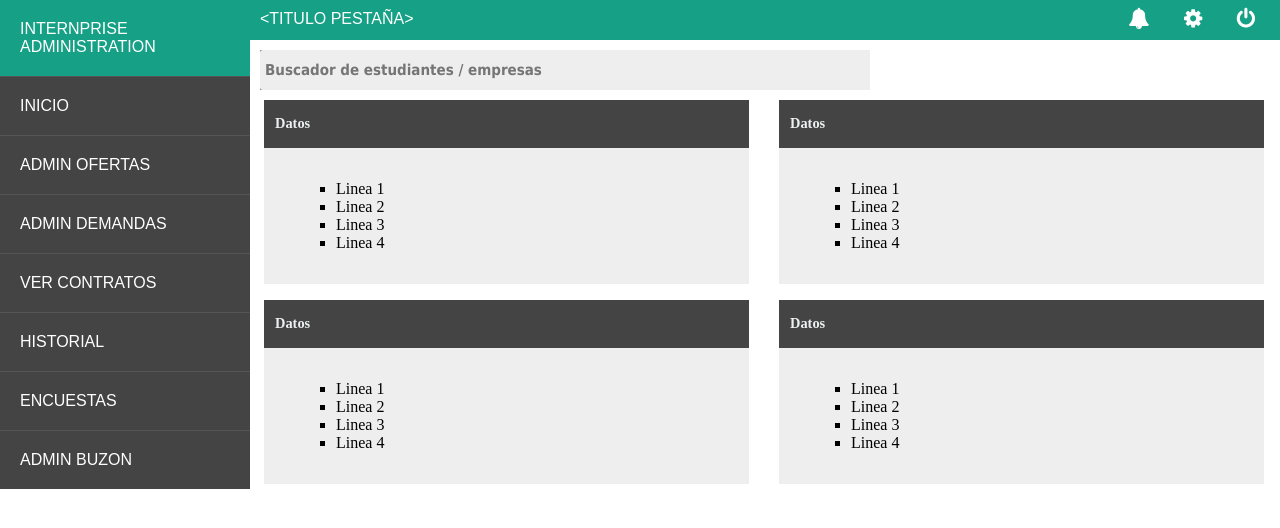
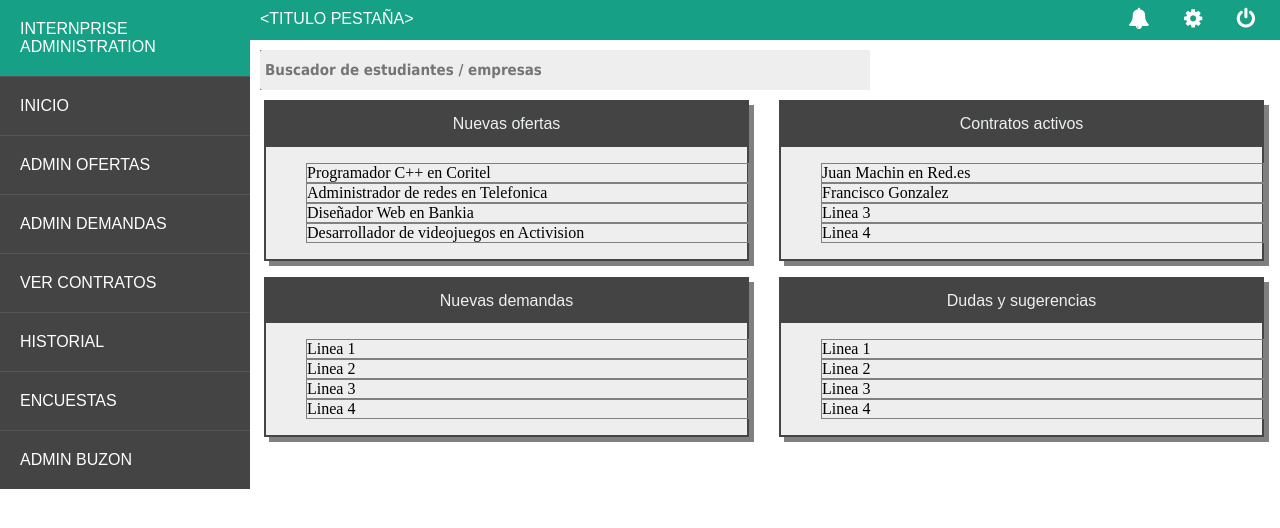
Before and after one commit to franloza/internprise, a PHP site: page /admin-dashboard.php in a window 1280 px wide. Shown: the top 528 px of the page. Run offline with PHP 8.4, Linux system fonts and the light colour scheme.

Commit message:
Visual improves

```diff
--- a/pr2/admin-dashboard.php
+++ b/pr2/admin-dashboard.php
@@ -14,7 +14,35 @@
             <div class="widget-container">
                 <div class="widget">
                     <header>
-                        <h3>Datos</h3>
+                        <h2>Nuevas ofertas</h2>
+                    </header>
+                    <div class="content">
+                        <ul>
+                            <li>Programador C++ en Coritel</li>
+                            <li>Administrador de redes en Telefonica</li>
+                            <li>Diseñador Web en Bankia</li>
+                            <li>Desarrollador de videojuegos en Activision</li>
+                        </ul>
+                    </div>
+                </div>
+                <div class="widget">
+                    <header>
+                        <h2>Contratos activos</h2>
+                    </header>
+                    <div class="content">
+                        <ul>
+                            <li>Juan Machin en Red.es</li>
+                            <li>Francisco Gonzalez </li>
+                            <li>Linea 3</li>
+                            <li>Linea 4</li>
+                        </ul>
+                    </div>
+                </div>
+	        </div>
+            <div class="widget-container">
+                <div class="widget">
+                    <header>
+                        <h2>Nuevas demandas</h2>
                     </header>
                     <div class="content">
                         <ul>
@@ -27,35 +55,7 @@
                 </div>
                 <div class="widget">
                     <header>
-                    <h3>Datos</h3>
-                </header>
-                <div class="content">
-                    <ul>
-                        <li>Linea 1</li>
-                        <li>Linea 2</li>
-                        <li>Linea 3</li>
-                        <li>Linea 4</li>
-                    </ul>
-                </div>
-            </div>
-	   </div>
-        <div class="widget-container">
-            <div class="widget">
-                <header>
-                    <h3>Datos</h3>
-                </header>
-                <div class="content">
-                    <ul>
-                        <li>Linea 1</li>
-                        <li>Linea 2</li>
-                        <li>Linea 3</li>
-                        <li>Linea 4</li>
-                    </ul>
-                </div>
-            </div>
-            <div class="widget">
-                <header>
-                    <h3>Datos</h3>
+                        <h2>Dudas y sugerencias</h2>
                     </header>
                     <div class="content">
                         <ul>
@@ -68,5 +68,6 @@
                 </div>
     	   </div>
         </div>
+    </div>
   </body>
 </html>
--- a/pr2/admin-head.html
+++ b/pr2/admin-head.html
@@ -7,4 +7,4 @@
     <link rel="stylesheet" href="css/content.css" type="text/css">
     <link rel="stylesheet" href="css/titlebar.css" type="text/css">
     <link rel="stylesheet" href="font-awesome-4.5.0/css/font-awesome.min.css">
-  </head>
+ </head>
--- a/pr2/admin-titlebar.html
+++ b/pr2/admin-titlebar.html
@@ -3,8 +3,8 @@
 		<label>&lt;TITULO PESTAÑA&gt;</label>
 	</div>
 	<div class="icons-titlebar">
-		<i class="fa fa-bell fa-lg" href="notifications.php"></i>
-		<i class="fa fa-cog fa-lg"></i>
-		<i class="fa fa-power-off fa-lg"></i>
+		<a class="fa fa-bell fa-lg" href="notifications.php"></a>
+		<a class="fa fa-cog fa-lg" href="notifications.php"></a>
+		<a class="fa fa-power-off fa-lg" href="index.html"></a>
 	</div>
 </div>
--- a/pr2/css/content.css
+++ b/pr2/css/content.css
@@ -22,7 +22,9 @@
     border: none;
     border-radius: 3px 0 0 3px;
     float: left;
-    font-family: Tahoma;font-size:15px;font-weight: bold;
+    font-family: Tahoma;
+    font-size:15px;
+    font-weight: bold;
     height: 20px;
     padding: 10px 5px;
     width: 600px;
@@ -76,23 +78,26 @@
     flex: 6 1 0%;
     margin: 0 1rem 1rem 14px;
     min-width: 15rem;
+    border: 2px solid #444;
+    box-shadow: 5px 5px grey;
 }
-header {
+.widget header {
     /*background: #2c3e50;*/
     background: #444;
     color: #ecf0f1;
-    padding: 1px;
 }
-h3 {
-	font-size: 0.9em;
-	margin-left: 10px;
+.widget header h2 {
+	font-size: 1em;
   	display: inline-block;
-   	width: 1.5rem;
+   	width: 100%;
+    text-align: center;
+    font-family: "helvitica", arial;
+    font-weight:normal;
 }
-.content {
-	padding: 1rem;
+
+.content li{
+    border: 1px solid grey;
+    list-style: none;
+    width: 100%;
+
 }
-li {
-	list-style-type: square;
-    margin: 0 0 0 1rem;
-}
--- a/pr2/css/titlebar.css
+++ b/pr2/css/titlebar.css
@@ -24,7 +24,27 @@
 	margin: 10px 10px 0px 10px;
 }
 
-.icons-titlebar i {
+.icons-titlebar a {
 	margin-left: 15px;
 	margin-right: 15px;
+    text-decoration: none
+
 }
+
+.icons-titlebar a:link {
+    text-decoration: none;
+    color: white;
+}
+.icons-titlebar a:visited {
+    text-decoration: none;
+    color: white;
+}
+
+.icons-titlebar a:hover {
+    text-decoration: none;
+    color: #444;
+}
+
+.icons-titlebar a:active {
+    text-decoration: none;
+}
```
Lines whose indentation alone changed are shown as unchanged.
